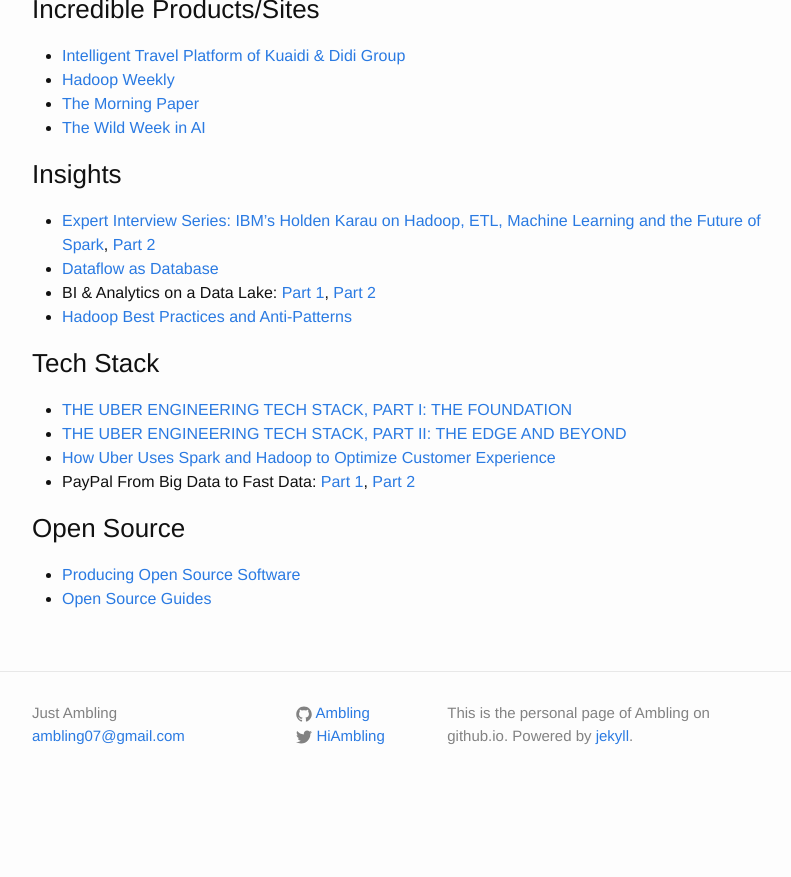
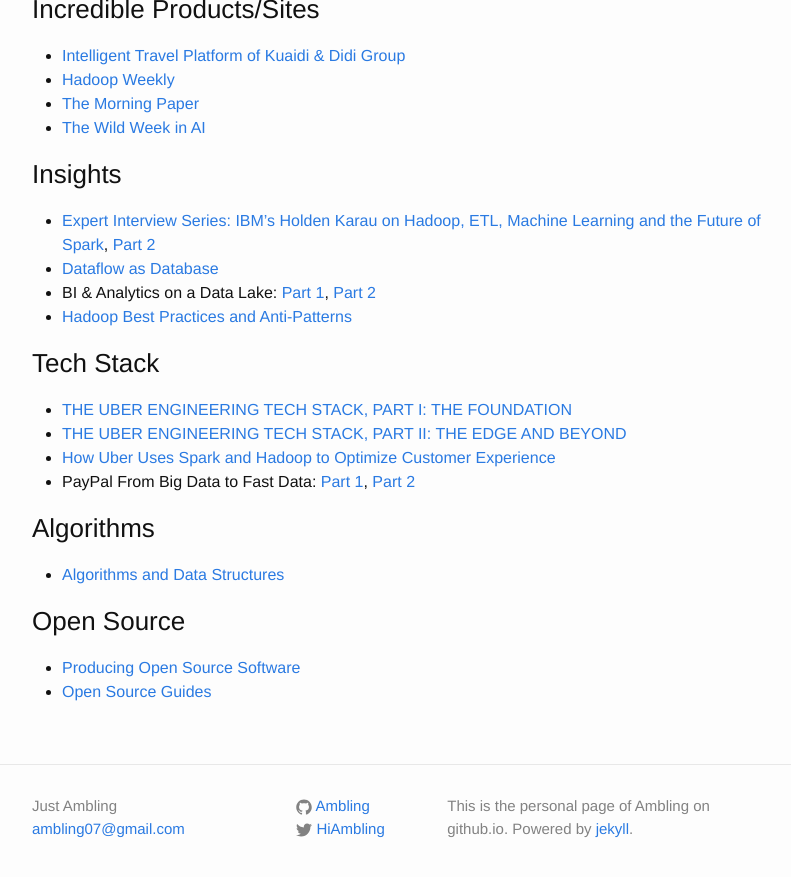
Before and after one commit to ambling/ambling.github.io, a Jekyll site: the page built from 00-recommands.md, in a window 1280 px wide and 900 px high, scrolled down 2349 px. Shown: the top 877 px of the window, without its empty margins (238-1029 px from the left). Built offline with Jekyll 4.4.1, drawn with Linux system fonts in a browser that asks for light colours; before the commit the page ends 3156 px from its top, so only the background shows below that.

Commit message:
add 350 algorithm and structure problems

```diff
--- a/00-recommands.md
+++ b/00-recommands.md
@@ -107,6 +107,9 @@ permalink: /recommands/
 - [How Uber Uses Spark and Hadoop to Optimize Customer Experience](https://www.datanami.com/2015/10/05/how-uber-uses-spark-and-hadoop-to-optimize-customer-experience/)
 - PayPal From Big Data to Fast Data: [Part 1](https://www.paypal-engineering.com/2016/11/08/from-big-data-to-fast-data-in-four-weeks-or-how-reactive-programming-is-changing-the-world-part-1/), [Part 2](https://www.paypal-engineering.com/2016/11/18/from-big-data-to-fast-data-in-four-weeks-or-how-reactive-programming-is-changing-the-world-part-2/)
 
+### Algorithms
+- [Algorithms and Data Structures](http://madhualgo.blogspot.co.nz/2017/01/350-problems.html)
+
 ### Open Source
 - [Producing Open Source Software](http://producingoss.com/)
 - [Open Source Guides](https://opensource.guide/)
```
